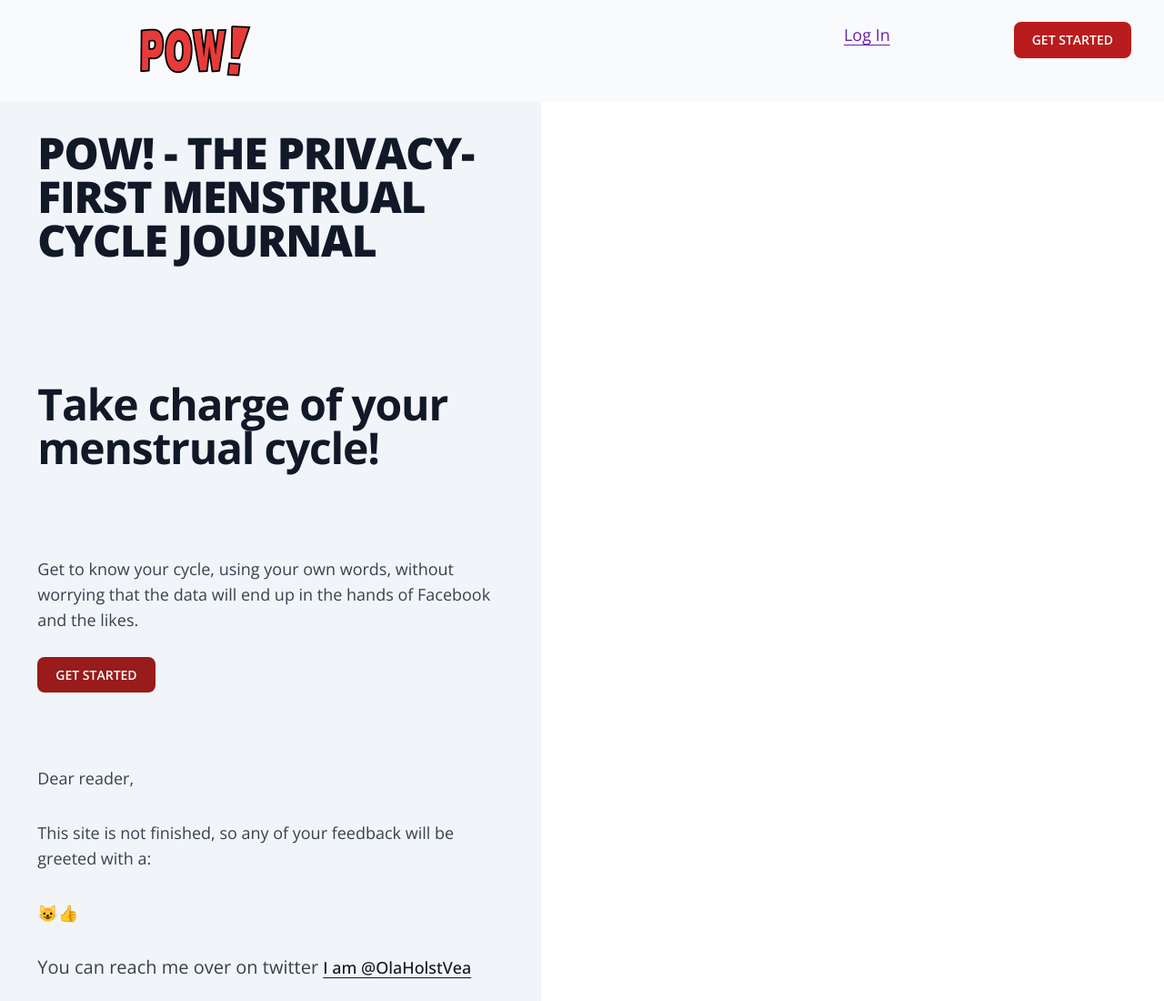
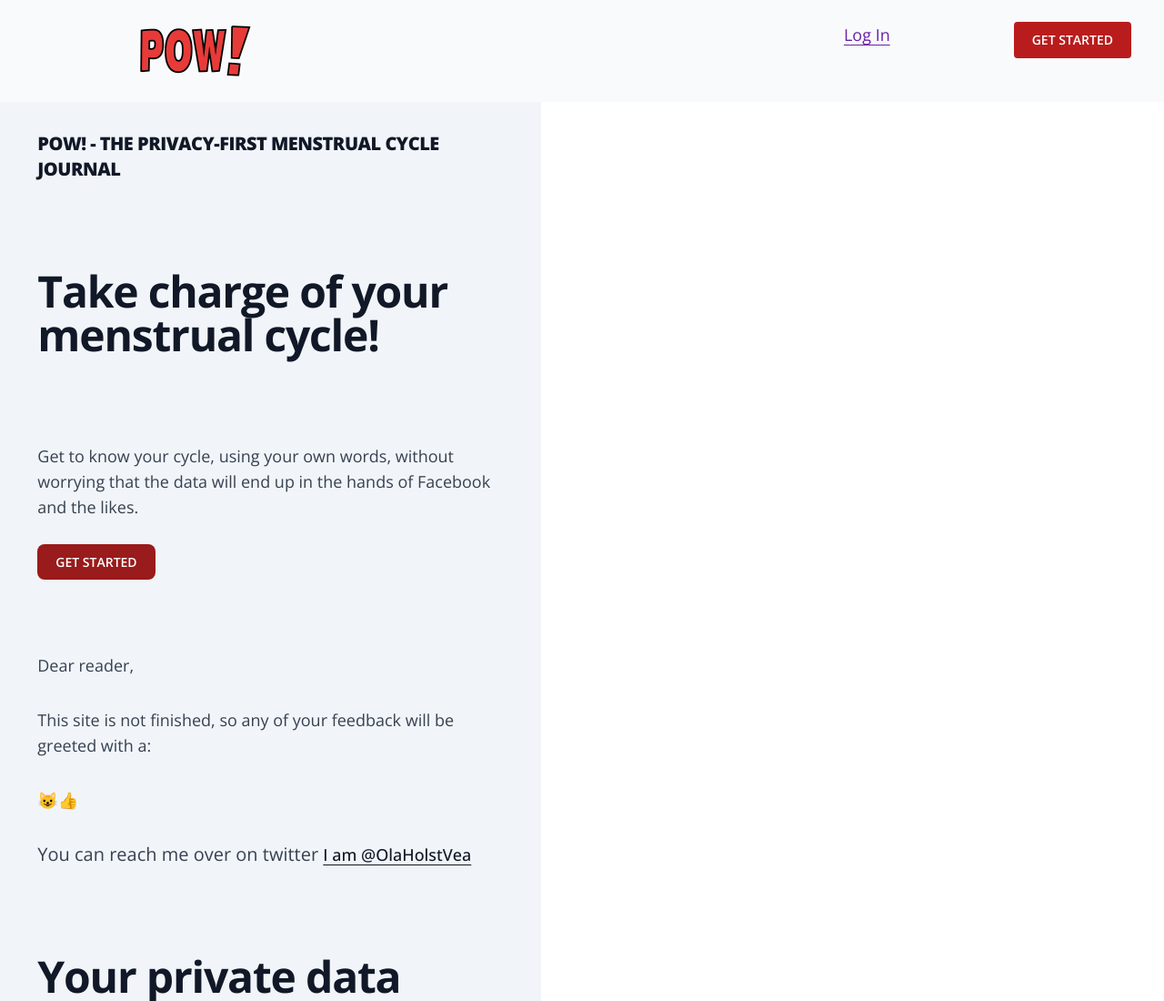
Before and after one commit to queen-raae/pow-site, an Astro site: page / in a window 1280 px wide. Shown: the top 1100 px of the page at 91% size. Built offline with nearby package versions, Linux system fonts and the light colour scheme; Astro itself is replaced by a stand-in of ours; no server answers.

Commit message:
prose-h1:text-xl #22

```diff
--- a/src/components/Nav.astro
+++ b/src/components/Nav.astro
@@ -22,7 +22,7 @@
     <br />
     <div>
 
-        <a href="https://my.usepow.app/signup/" class="inline-flex mx-3 no-underline font-semibold text-white bg-red-700 hover:bg-red-800 focus:ring-4 focus:ring-red-300 rounded-lg text-sm px-5 py-2.5 dark:bg-red-600 dark:hover:bg-red-700 focus:outline-none dark:focus:ring-red-800">GET STARTED</a>
+        <a href="https://my.usepow.app/signup/" class="inline-flex mx-3 no-underline font-semibold text-white bg-red-700 hover:bg-red-800 focus:ring-4 focus:ring-red-300 rounded text-sm px-5 py-2.5 dark:bg-red-600 dark:hover:bg-red-700 focus:outline-none dark:focus:ring-red-800">GET STARTED</a>
 
 
     </div>
--- a/src/pages/index.astro
+++ b/src/pages/index.astro
@@ -27,17 +27,13 @@
 	robots="index, follow"
 >
   <main class="bg-slate-100 prose">
-    <article class="prose prose-h1:text-5xl prose-h2:text-5xl prose-h3:text-xl">
+    <article class="prose prose-h1:text-xl prose-h2:text-5xl prose-h3:text-xl">
       <section class="max-w-xl mx-auto p-8 ">
       <header>
-
         <h1 class="mb-2">POW! - THE PRIVACY-FIRST MENSTRUAL CYCLE JOURNAL</h1>
-
-
-      <br />
-      <h2 class="mb-2">
-        Take charge of your menstrual cycle!
-      </h2>
+        <h2 class="mb-2">
+          Take charge of your menstrual cycle!
+        </h2>
       </header>
       </section>
       <section class="max-w-xl mx-auto p-8">
```
